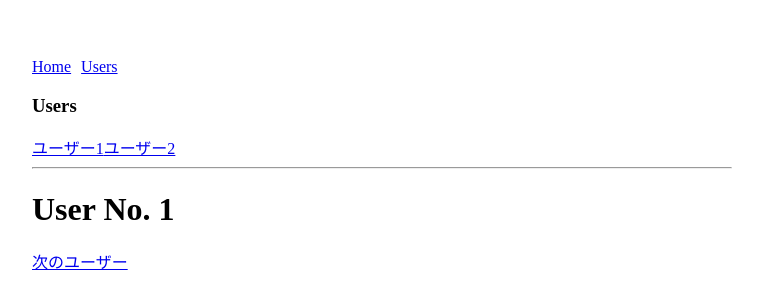
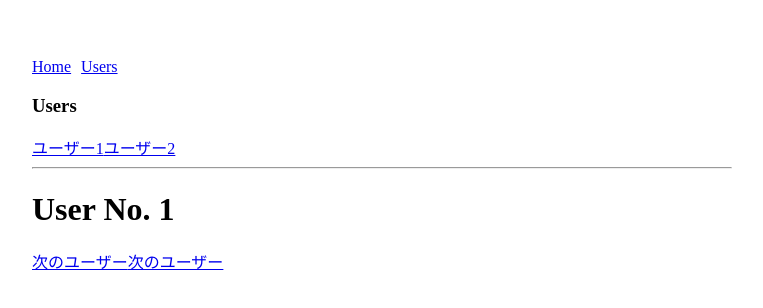
Before and after one commit to TT-35-19/vue_part4, a Vue app in the folder vue_part4/: page /users/1 in a window 1280 px wide. Shown: the top 308 px of the page, without its empty margins (258-1021 px from the left). Built offline with nearby package versions, Linux system fonts and the light colour scheme.

Commit message:
名前付きルートを使って動的に表現

```diff
--- a/vue_part4/src/router.js
+++ b/vue_part4/src/router.js
@@ -16,7 +16,7 @@ export default new Router({
 			props: true,
 			children: [
 				{ path: "posts", component: UsersPosts },
-				{ path: "profile", component: UsersProfile }
+				{ path: "profile", component: UsersProfile, name: "users-id-profile" }
 			]
 		}
 	]
--- a/vue_part4/src/views/Home.vue
+++ b/vue_part4/src/views/Home.vue
@@ -9,7 +9,10 @@
 export default {
 	methods: {
 		toUsers() {
-			this.$router.push('users');
+			this.$router.push({
+				name: "users-id-profile",
+				params: { id: 1 }
+			});
 		}
 	}
 }
--- a/vue_part4/src/views/Users.vue
+++ b/vue_part4/src/views/Users.vue
@@ -6,6 +6,7 @@
 		<hr>
 		<h1>User No. {{ id }}</h1>
 		<router-link :to="'/users/' + (Number(id) + 1) + '/profile' ">次のユーザー</router-link>
+		<router-link :to="{ name: 'users-id-profile', params: { id: Number(id) + 1 } }">次のユーザー</router-link>
 		<router-view></router-view>
 	</div>
 </template>
```
